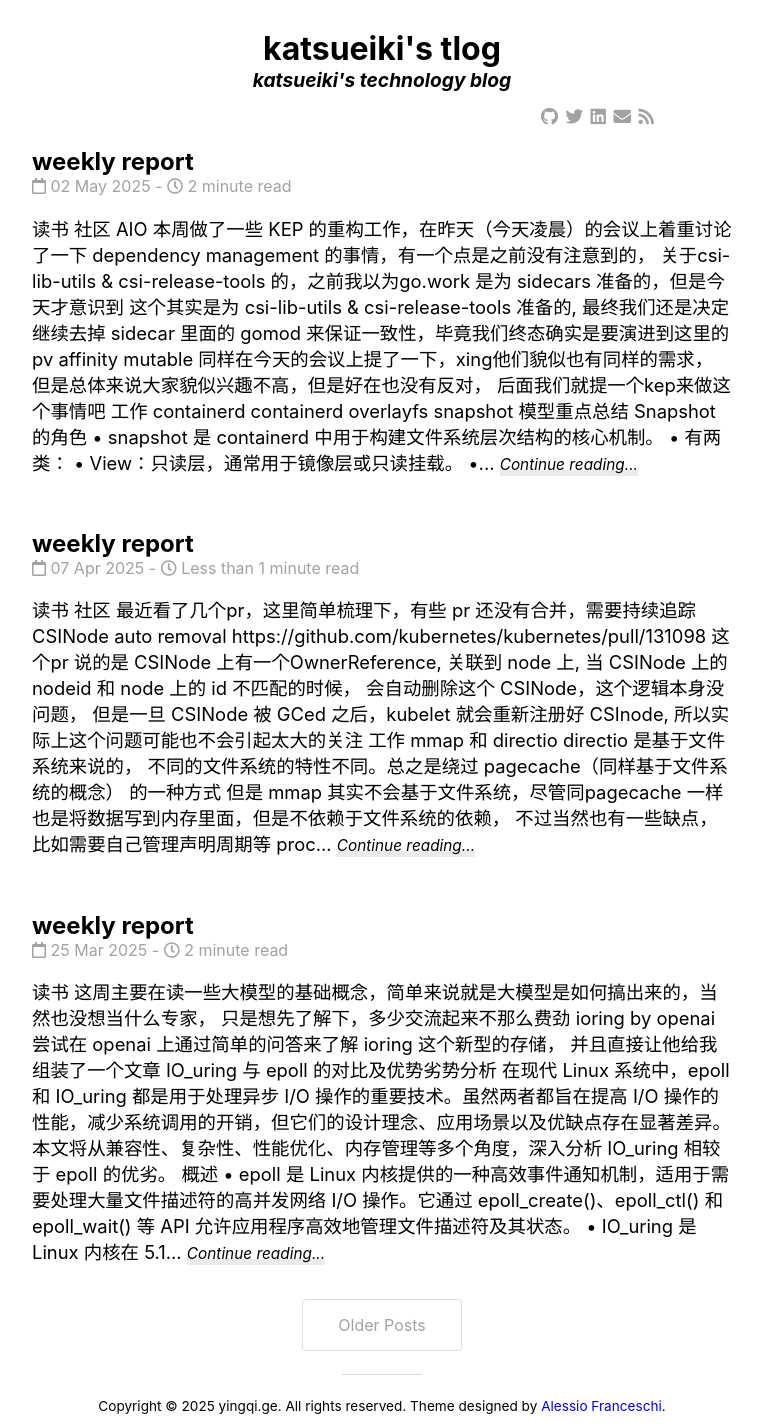
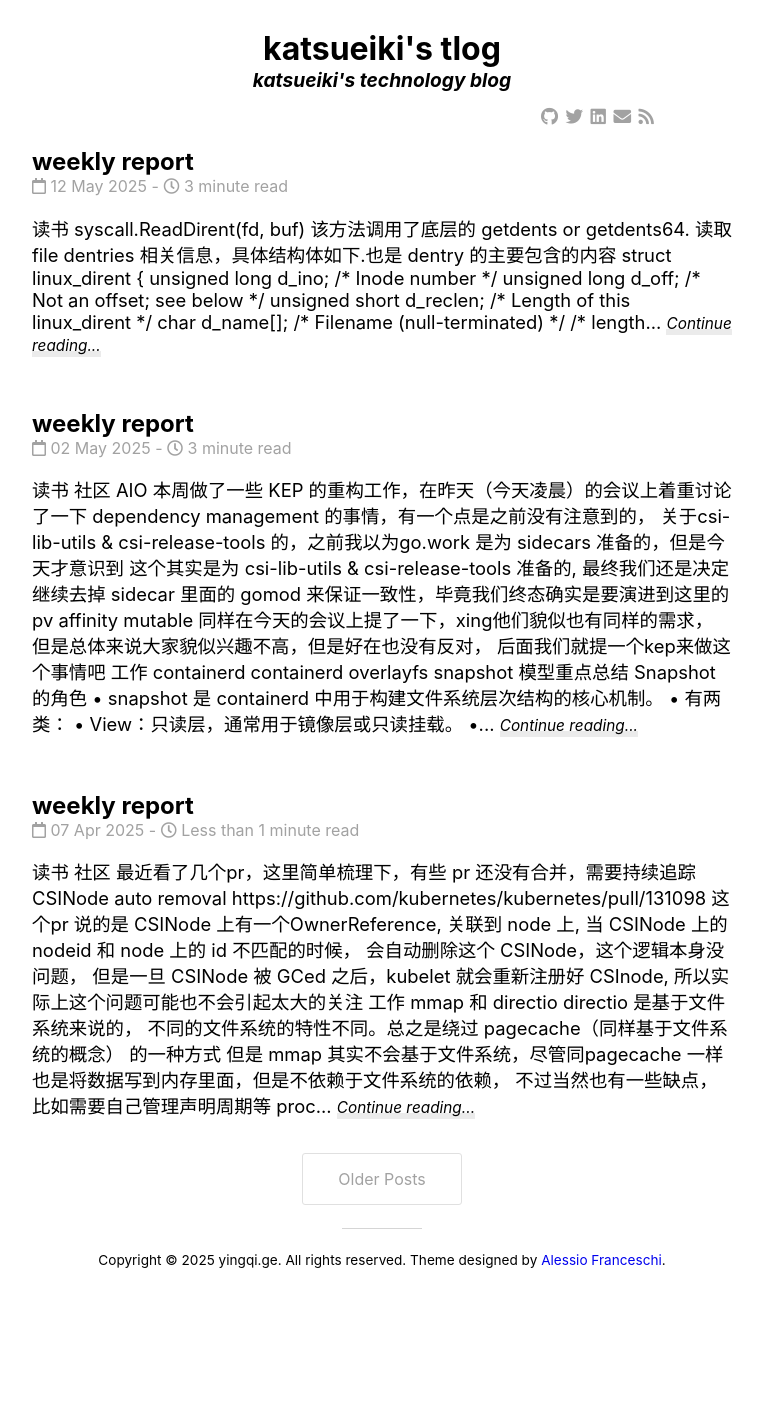
Before and after one commit to mowangdk/mowangdk.github.io, a Jekyll site: the page built from docs/index.html, in a window 1280 px wide. Shown: the whole page, without its empty margins (258-1021 px from the left). Built offline with Jekyll 4.4.1, drawn with Linux system fonts in a browser that asks for light colours; nearby versions of some CDN libraries; the list of posts is cut into pages by our own code; after the commit the page ends 1281 px from its top, so only the background shows below that; some of the changed lines change nothing that is shown.

Commit message:
Update tlog

````diff
--- a/docs/_posts/2025-05-02-tech-report.markdown
+++ b/docs/_posts/2025-05-02-tech-report.markdown
@@ -62,7 +62,7 @@ merged = upperdir + lowerdir[N] + lowerdir[N-1] + ...
 4. 常见流程
 
 操作	结果
-镜像拉取	每一层生成一个只读 View snapshot
+镜像拉取	每一层生成一个只读 View snapshot (overlayfs 的 snapshot 结构与 Git commit 概念类似，有 parent-child 层级。)
 创建容器（Prepare）	创建 Active snapshot，生成 upper/、work/
 挂载容器文件系统	overlayfs 合并 lowerdir 与 upperdir，生成 merged
 Commit snapshot	把 Active 层提交为新的 View 层（变成只读）
@@ -78,14 +78,21 @@ Commit snapshot	把 Active 层提交为新的 View 层（变成只读）
 	•	Mounts()：获取 overlay mount 配置
 	•	Remove()：清理 snapshot
 
-⸻
 
-6. 额外提示
-	•	snapshot 是分层增量存储，便于重用和快速创建。
-	•	overlayfs 的 snapshot 结构与 Git commit 概念类似，有 parent-child 层级。
-	•	每个 snapshot 的关系和元信息都记录在 metadata.db 中，由 containerd 自动维护。
 
-⸻
+```
+/var/lib/containerd/io.containerd.snapshotter.v1.overlayfs/
+├── snapshots
+│   ├── 1  # Snapshot ID for the first layer
+│   │   └── fs  # Contains the filesystem for that layer
+│   ├── 2  # Snapshot ID for the second layer
+│   │   └── fs  # Contains the filesystem for that layer
+│   └── 3 # Snapshot ID for the writable layer of the container
+│       └── fs  # Contains the filesystem for the writable layer
+└── mounts
+    └── <mount-id>  #A unique ID for each mount, usually associated with a running container.
+        └── mount  # This directory is the mount point for the overlayfs filesystem.
+```
 
 #### opts
 
--- /dev/null
+++ b/docs/_posts/2025-05-12-tech-report.markdown
@@ -0,0 +1,214 @@
+---
+layout: post
+title:  "weekly report"
+date:   2025-05-12 22:30:08 +0800
+categories: weeklyreport
+---
+
+
+# 读书
+
+### syscall.ReadDirent(fd, buf)
+
+该方法调用了底层的 getdents or getdents64. 读取 file dentries 相关信息，具体结构体如下.也是 dentry 的主要包含的内容
+
+```c
+           struct linux_dirent {
+               unsigned long  d_ino;     /* Inode number */
+               unsigned long  d_off;     /* Not an offset; see below */
+               unsigned short d_reclen;  /* Length of this linux_dirent */
+               char           d_name[];  /* Filename (null-terminated) */
+                                 /* length is actually (d_reclen - 2 -
+                                    offsetof(struct linux_dirent, d_name)) */
+               /*
+               char           pad;       // Zero padding byte
+               char           d_type;    // File type (only since Linux
+                                         // 2.6.4); offset is (d_reclen - 1)
+               */
+           }
+```
+可能其中用的最多的就是自 2.6.4 内核版本开始的 d_type, 不过因为有一些文件系统并不支持这个，所以在编写应用程序的时候必须正确处理 DT_UNKNOWN 返回值
+
+### FS_IOC_ENABLE_VERITY
+
+fs-verity（fs/verity/）是文件系统可以挂钩的支持层，用于支持只读文件的透明完整性和真实性保护。目前，ext4、f2fs 和 btrfs 文件系统都支持它。与 fscrypt 一样，支持 fs-verity 不需要太多文件系统专用代码。
+
+fs-verity与dm-verity类似，但适用于文件而非块设备。对于支持fs-verity 的文件系统上的普通文件，用户空间可以执行一个 ioctl，使文件系统为文件构建一个 Merkle 树，并将其持久化到与文件关联的文件系统特定位置。
+
+在此之后，文件将被设置为只读，所有对文件的读取都会自动根据文件的 Merkle 树进行验证。对任何损坏数据的读取（包括 mmap 读取）都将失败。
+
+FS_IOC_ENABLE_VERITY 会导致文件系统为文件构建一个 Merkle 树，并将其持久化到与文件关联的特定文件系统位置，然后将文件标记为 verity 文件。在大文件上执行此 ioctl 可能需要很长时间，而且会被致命信号中断。
+
+
+### linux 文件删除相关
+
+#### 深入解析文件删除：从本地 unlink 到分布式存储的元数据同步
+
+文件的删除操作，在用户看来或许只是一个简单的 rm 命令，但在操作系统和存储系统的底层，它涉及到一系列复杂而精密的机制。unlink 系统调用是这一过程的核心，它的行为和影响随着存储架构的演进而变得愈发复杂，尤其是在现代分布式存储系统中。本文将从 Linux 内核的 unlink 基础出发，逐步探讨其在 FUSE 用户空间文件系统中的作用，并最终深入分析 Ceph 和 MinIO 这两大主流开源存储方案是如何应对文件删除及元数据同步这一核心挑战的。
+
+##### Linux 内核中的 unlink：基础与机制
+在传统的单机 Linux 系统中，unlink 系统调用的主要职责是“解除链接”，而非立即“删除数据”。其工作流程与几个关键概念紧密相关：
+ * 目录条目 (dentry) 和索引节点 (inode)：
+   * dentry： 文件系统中的每个文件名都对应一个目录条目，它将文件名映射到一个 inode 号码。具体内容见 上面 dirent(directory entry) 结构
+   * inode： 索引节点包含了文件的所有元数据（如权限、大小、时间戳、所有者以及指向实际数据块的指针），但不包含文件名本身。
+ * 链接计数 (i_nlink)：
+   * 每个 inode都有一个链接计数，记录有多少个文件名（dentry）指向这个 inode。这就是硬链接的实现基础。
+   * 当执行 unlink(pathname) 时，内核会找到 pathname 对应的 dentry，并将其从目录中移除。随后，对应 inode 的链接计数减 1。
+ * 文件数据的实际回收：
+   * 链接计数为零： 只有当 inode 的链接计数变为零时，内核才会考虑回收该 inode 及其占用的数据块。
+   * 打开的文件描述符： 一个重要的例外是，如果此时仍有进程打开了这个文件（即持有该文件的文件描述符），即使链接计数已为零，文件数据和 inode 也不会立即被删除。内核会等待最后一个持有该文件描述符的进程关闭它之后，才真正释放资源。这确保了正在运行的程序不会因文件被“删除”而突然无法访问其数据。
+简而言之，unlink 首先移除的是文件名到文件元数据的“指针”。数据的实际删除则是一个依赖于链接计数和文件打开状态的延迟过程。
+
+##### unlink 在远程分布式 FUSE 系统中的行为与挑战
+在远程分布式 FUSE 系统中，unlink 的行为因其用户空间守护进程与后端存储的交互而变得更为复杂：
+ * 网络通信： unlink 操作会触发网络请求到远程存储系统。
+ * 一致性模型： unlink 的可见性（一个客户端删除文件后，其他客户端何时能感知）取决于远程系统的实现，可能从强一致性到最终一致性不等。
+ * 原子性： 在分布式环境中确保 unlink 的原子性（操作要么完全成功，要么完全失败）更具挑战。
+ * 处理“打开但已取消链接”的文件：
+   * 默认情况下，FUSE 在 unlink 一个打开的文件时，会将其重命名为一个临时的隐藏文件（如 .fuse_hiddenXXX）。当最后一个进程关闭该文件时，FUSE 守护进程才会被通知进行最终删除。
+   * 若使用 hard_remove 挂载选项，unlink 会尝试立即删除，这可能导致已打开该文件的进程后续操作失败，与标准 POSIX 行为有所差异。
+FUSE 守护进程的核心任务是将来自内核的文件系统操作（如 unlink）转化为对后端存储系统的具体指令，并妥善处理分布式环境带来的各种挑战。
+##### 实战剖析：Ceph 与 MinIO 的元数据同步策略
+
+Ceph 是一个强大的开源统一存储平台，同时提供对象存储、块存储和文件系统 (CephFS) 功能。其元数据管理尤为关键：
+ * 架构概览：
+   * MDS (Metadata Server)： CephFS 依赖一个或多个 MDS 来管理文件系统的命名空间（目录结构、文件名、权限等）。MDS 通过动态子树分区来分配负载，实现高可用和可扩展性。
+   * OSD (Object Storage Daemon)： 负责存储所有数据和文件系统元数据本身（以对象的形式）。
+ * unlink 处理流程：
+   * 客户端（如 CephFS FUSE 客户端）的 unlink 请求发送给活动的 MDS。
+   * MDS 负责修改命名空间，从目录中移除条目，并更新 inode 的链接计数。
+   * MDS 使用日志 (journal) 记录元数据更改，这些日志被持久化到 OSD 集群，确保元数据操作的原子性和持久性。
+   * 如果链接计数为零且无打开句柄，MDS 会协调 OSD 删除相关的数据对象。
+ * 元数据同步与一致性：
+   * 强一致性： CephFS 为元数据操作提供强一致性。
+   * Capabilities (权能)： 一种精巧的机制，MDS 通过授予客户端 capabilities 来管理其对 inode 的访问权限和缓存一致性。当元数据被修改（如 unlink）时，MDS 可以撤销或调整相关客户端的 capabilities，确保缓存同步。
+   * 日志持久化： 元数据更改只有在被 MDS 日志记录并安全写入 OSD 后才算完成。
+Ceph 通过其 MDS 集群、日志机制和 capabilities 系统，为 CephFS 提供了 POSIX兼容的强一致性元数据操作，即使在复杂的分布式环境中也是如此。
+
+MinIO 是一款高性能、与 Amazon S3 兼容的开源对象存储服务。其设计哲学与 Ceph 有所不同，更侧重于扁平化的对象命名空间和去中心化。
+ * 架构概览：
+   * 去中心化： MinIO 没有中心化的元数据服务器。元数据（对象名、版本、校验和等）与数据本身一同分布在集群的各个节点和驱动器上。
+   * xl.meta 文件： 每个对象通常都有一个对应的 xl.meta 文件，存储在同一纠删码集内的磁盘上，包含了该对象的关键元数据。
+   * 纠删码： MinIO 使用纠删码来保证数据和元数据的高可用性和持久性。
+ * DeleteObject (等效于 unlink) 处理流程：
+   * 客户端发送 S3 API DeleteObject 请求。
+   * 请求可达任一 MinIO 节点，该节点计算出对象的纠删码集。
+   * 未版本化桶： 直接删除对象的数据分片及其 xl.meta 元数据文件。
+   * 版本化桶：
+     * 不指定版本ID的删除：创建“删除标记 (delete marker)”作为对象的最新版本，这本身也是一种元数据状态。
+     * 指定版本ID的删除：永久删除该特定版本的对象数据及其 xl.meta。
+ * 元数据同步与一致性：
+   * 强一致性 (Strict Consistency)： MinIO 为其核心操作提供强一致性。成功的写操作（包括删除）对后续读操作立即可见。
+   * 原子更新： 对 xl.meta 文件的更改以原子方式进行。
+   * 分布式确认： 写操作（包括删除）需要在构成对象的纠删码集中的足够数量的驱动器上成功完成，以满足一致性和持久性要求。
+   * 复制 (Replication)： 支持桶复制，可将对象、元数据、删除标记和版本删除操作同步到其他集群，提供最终一致性保障。
+MinIO 通过将元数据与数据紧密耦合、利用纠删码以及原子更新机制，实现了在分布式对象存储场景下的高效元数据管理和强一致性。
+
+
+# 社区
+
+### node readiness
+
+社区最近终于对readiness 有设计了，不过应该还是借了gpu 的光，如果只有存储的话估计大家也不会提这个。不过甭管怎么说吧，总之是一个进步
+
+https://docs.google.com/document/d/11i2_rewvcbQkFFq1BIwHa7lgIefgZ8Mak-QMZjP7fFs/edit?tab=t.0
+
+### containerd erofs snapshotter
+
+最近正好有一个pr, 这里简单看一下 erofs snapshotter 主要是干什么的
+
+#### rootfs snapshotter
+详细研究 erofs 之前，我们先看下普通 overlay snapshotter 的实现, 以下就是一个最常见的容器挂载点
+
+```
+overlay on /xxx/io.containerd.runtime.v2.task/k8s.io/de591e4e10c60809468993bad0d522f089f6c258d933d2b0018e4282228742bf/rootfs type overlay (rw,relatime,lowerdir=/xxxx/containerd/io.containerd.snapshotter.v1.overlayfs/snapshots/494/fs:/xxx/containerd/io.containerd.snapshotter.v1.overlayfs/snapshots/493/fs:/xxxx/containerd/io.containerd.snapshotter.v1.overlayfs/snapshots/492/fs:/xxxx/containerd/io.containerd.snapshotter.v1.overlayfs/snapshots/491/fs:/xxxx/containerd/io.containerd.snapshotter.v1.overlayfs/snapshots/490/fs:/xxxx/containerd/io.containerd.snapshotter.v1.overlayfs/snapshots/489/fs,upperdir=/xxxx/containerd/io.containerd.snapshotter.v1.overlayfs/snapshots/495/fs,workdir=/xxxx/containerd/io.containerd.snapshotter.v1.overlayfs/snapshots/495/work,index=off)
+```
+
+下面我们简单过一下 image 从被拉取到组成 rootfs 的过程
+
+1. containerd fetch image
+
+```remote/docker/fetcher.go
+func (f *fetcher) Fetch(ctx context.Context, desc ocispec.Descriptor, ref string) (io.ReadCloser, error) {
+    // New http read seeker open function
+
+    open := func(offset int64) (io.ReadCloser, error) {
+        // firstly try fetch via external urls
+        // Try manifests endpoints for manifests types
+        // Finally use blobs endpoints
+    }
+    return newHTTPReadSeeker(open)
+
+}
+```
+2. 实际镜像读取逻辑被封装到了 remote/docker/httpReadSeeker.go 里面
+3. Unpack 函数封装了 image 处理程序， 相关 unpack 逻辑可以单独在一个 goroutine 里面执行， 位置在 unpack.unpacker.go
+```golang
+Unpack(h images.Handler) images.Handler
+```
+4. 这里存在一个关键函数 Handler 接口， 这个接口用于处理image 相关的处理， 包括上面的fetch， unpack 全部都是包装到 Handler 接口里面处理的
+
+```
+	handler = images.Handlers(append(baseHandlers,
+		fetchHandler(store, fetcher, progressTracker),
+		checkNeedsFix,
+		childrenHandler, // List children to track hierarchy
+		appendDistSrcLabelHandler,
+	)...)
+    handler = unpacker.Unpack(handler)
+```
+在 imageService 创建 image 之前，unpack 会推迟 blobs 的下载和解压缩
+5. imageService 创建 image 是在 cri 启动 sandbox 的时候创建
+6. snapshotter 并且调用 Prepare 方法将不同的 layer 组成 mount 命令, snapshotter 则在创建 container 的时候被初始化
+```golang
+	snapshotterOpt := []snapshots.Opt{snapshots.WithLabels(snapshots.FilterInheritedLabels(config.Annotations))}
+	extraSOpts, err := sandboxSnapshotterOpts(config)
+	if err != nil {
+		return cin, err
+	}
+	snapshotterOpt = append(snapshotterOpt, extraSOpts...)
+
+	opts := []containerd.NewContainerOpts{
+		containerd.WithSnapshotter(c.imageService.RuntimeSnapshotter(ctx, ociRuntime)),
+		customopts.WithNewSnapshot(id, containerdImage, snapshotterOpt...),
+		containerd.WithSpec(spec, specOpts...),
+		containerd.WithContainerLabels(sandboxLabels),
+		containerd.WithContainerExtension(crilabels.SandboxMetadataExtension, &metadata),
+		containerd.WithRuntime(ociRuntime.Type, podSandbox.Runtime.Options),
+	}
+
+	container, err := c.client.NewContainer(ctx, id, opts...)
+```
+6. 最后在 container_create.go 创建 container 的时候，会调用 snapshotter 的 Mount 方法
+
+这块可能还需要根据日志来过一遍，如果只看代码的话可能会被多个入口搞混，这个下次再说，今天先继续 erofs，
+
+#### erofs 的挂载方式
+
+下次请教下再看看
+
+
+### lvcache
+
+https://man7.org/linux/man-pages/man7/lvmcache.7.html
+
+
+
+
+# 工作
+
+### csi DeleteVolume 接口
+
+组件是根据 pv 的状态判断是否触发 DeleteVolume 接口的，这个 pv 的状态在 informer 里面存在相关缓存，因为同时存在 pvc/pv 的缓存， 所以大概率会出现不一致（重复调用） 的场景，相关创建请求会要求幂等， 代码里面存在修改 informer cache 的逻辑，如果 pv yaml不改，这个修改cache 的逻辑将永远得不到更新
+
+https://github.com/kubernetes-sigs/sig-storage-lib-external-provisioner/pull/179
+
+存在这个pr问题
+
+### ephemeral volume
+
+想当然以为 pod ephemeral volume 会跟statefulset volumetemplate 一样被转成普通的volume声明， 结果发现， volume其实并不会出现变化，想想也是，毕竟是pod 的 spec，预期就是不变的
+
+### kubelet 清理 文件卡死
+
+内核hang死，应该是 xfs 的问题，已修复 https://web.git.kernel.org/pub/scm/linux/kernel/git/torvalds/linux.git/commit/fs/xfs?id=9a5280b312e2e7898b6397b2ca3cfd03f67d7be1
````
